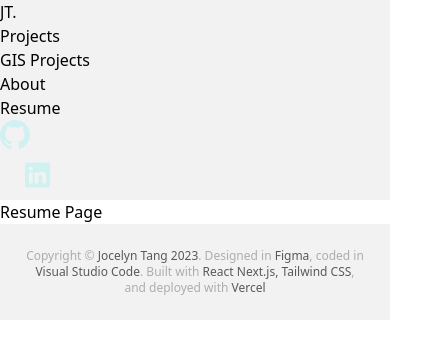
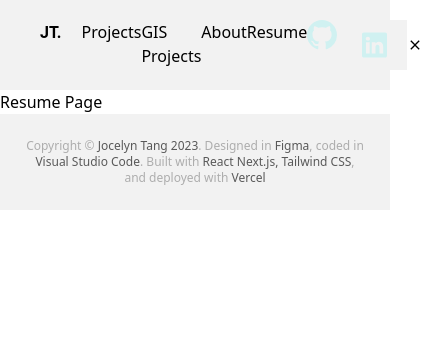
Before and after one commit to JoT8ng/webportfolio, a Next.js app in the folder web-portfolio/: page /resume in a window 390 px wide. Shown: the top 358 px of the page, 423 px wide, since content can reach past the window. Built offline with nearby package versions, Linux system fonts and the light colour scheme.

Commit message:
working on navbar

```diff
--- a/web-portfolio/src/components/navbar.js
+++ b/web-portfolio/src/components/navbar.js
@@ -1,23 +1,19 @@
 import React, { useState } from 'react'
 import Link from 'next/link'
 import { BsGithub, BsLinkedin } from "react-icons/bs"
+import { IoIosMenu, IoMdClose } from "react-icons/io"
 
 
 const Navbar = () => {
+    const [menuClick, setMenuClick] = useState(false)
 
-    const [menuOpen, setMenuOpen] = useState(false);
+    const handleClick = () => {
+    	setMenuClick(!menuClick);
+    }
 
-    return(
-        <nav className='bg-gray-light'>
-            <Link href='/'>
-                <span className='logo-text'>JT.</span>
-            </Link>
-            <div className='menu' onClick={() => setMenuOpen(!menuOpen)}>
-                <span></span>
-                <span></span>
-                <span></span>
-            </div>
-            <ul className={menuOpen ? "open" : ""}>
+    const content = <>
+        <div className='absolute bg-gray-light min-h-[60vh] left-0 top-[-100%] w-full flex items-center justify-end px-5 mx-auto'>
+            <ul className='flex flex-col gap-8'>
                 <li>
                     <Link href='/' activeClassName='active'>Projects</Link>
                 </li>
@@ -41,6 +37,48 @@ const Navbar = () => {
                     </Link>
                 </li>
             </ul>
+        </div>
+    </>
+
+    return(
+        <nav className='flex justify-between mx-auto bg-gray-light pl-10 pr-10 py-5'>
+            <Link href='/'>
+                <span className='items-start font-roboto-bold font-bold text-black'>JT.</span>
+            </Link>
+            <div className='sm:hidden md:static bg-gray-light md:min-h-fit md:w-auto flex items-center justify-end px-5'>
+                <ul className='flex md:flex-row  md:items-center md:gap-[4vw]'>
+                    <li>
+                        <Link href='/' activeClassName='active'>Projects</Link>
+                    </li>
+                    <li>
+                        <Link href='/gisprojects' activeClassName='active'>GIS Projects</Link>
+                    </li>
+                    <li>
+                    	<Link href='/about' activeClassName='active'>About</Link>
+                    </li>
+                    <li>
+                    	<Link href='/resume' activeClassName='active'>Resume</Link>
+                    </li>
+                    <li>
+                    	<Link href='https://github.com/JoT8ng/'>
+                        	<BsGithub style={{width: '30px', height: '30px', color: 'rgb(208,241,241)'}} />
+                    	</Link>
+                    </li>
+                    <li>
+                    	<Link href='https://uk.linkedin.com/in/jocelyntang'>
+                        	<BsLinkedin style={{width: '50px', height: '50px', color: 'rgb(208,241,241)', paddingLeft: '25px'}} />
+                    	</Link>
+                    </li>
+            	</ul>
+            </div>
+            <div>
+		        {menuClick && content}
+	        </div>
+	        <div className='flex items-center gap-6'>
+		        <button className='block md:hidden transition' onClick={handleClick}>
+		            {menuClick ? <IoIosMenu /> : <IoMdClose />}
+		        </button>
+	        </div>
         </nav>
     );
 }
```
